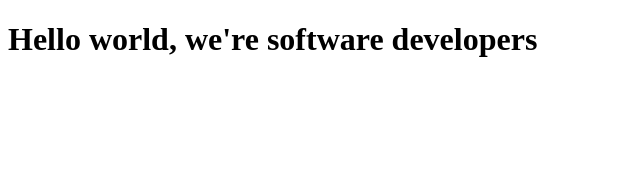
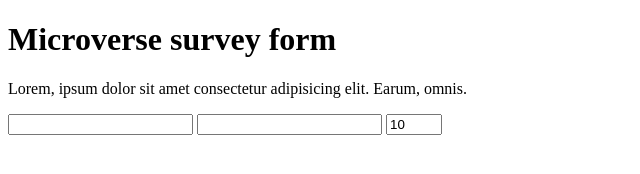
Before and after one commit to iambenkis/maria-and-ben, a plain HTML site: page index.html in a window 1280 px wide. Shown: the whole page, without its empty margins (0-640 px from the left). Drawn offline with Linux system fonts and the light colour scheme.

Commit message:
first 9 stories added

```diff
--- a/index.html
+++ b/index.html
@@ -11,7 +11,15 @@
     <script src="https://cdn.freecodecamp.org/testable-projects-fcc/v1/bundle.js"></script>
 
 
-    <h1>Hello world, we're software developers</h1>
+   <h1 id="title">Microverse survey form</h1>
+  <p id="description">
+    Lorem, ipsum dolor sit amet consectetur adipisicing elit. Earum, omnis.
+  </p>
+  <form action="" id="survey-form">
+      <input type="text" id="name" required>
+      <input type="email" id="email" required>
+      <input type="number" id="number" required min="10" max="50" value="10">
+  </form>
 
 
     <script  src="js/index.js"></script>
```
